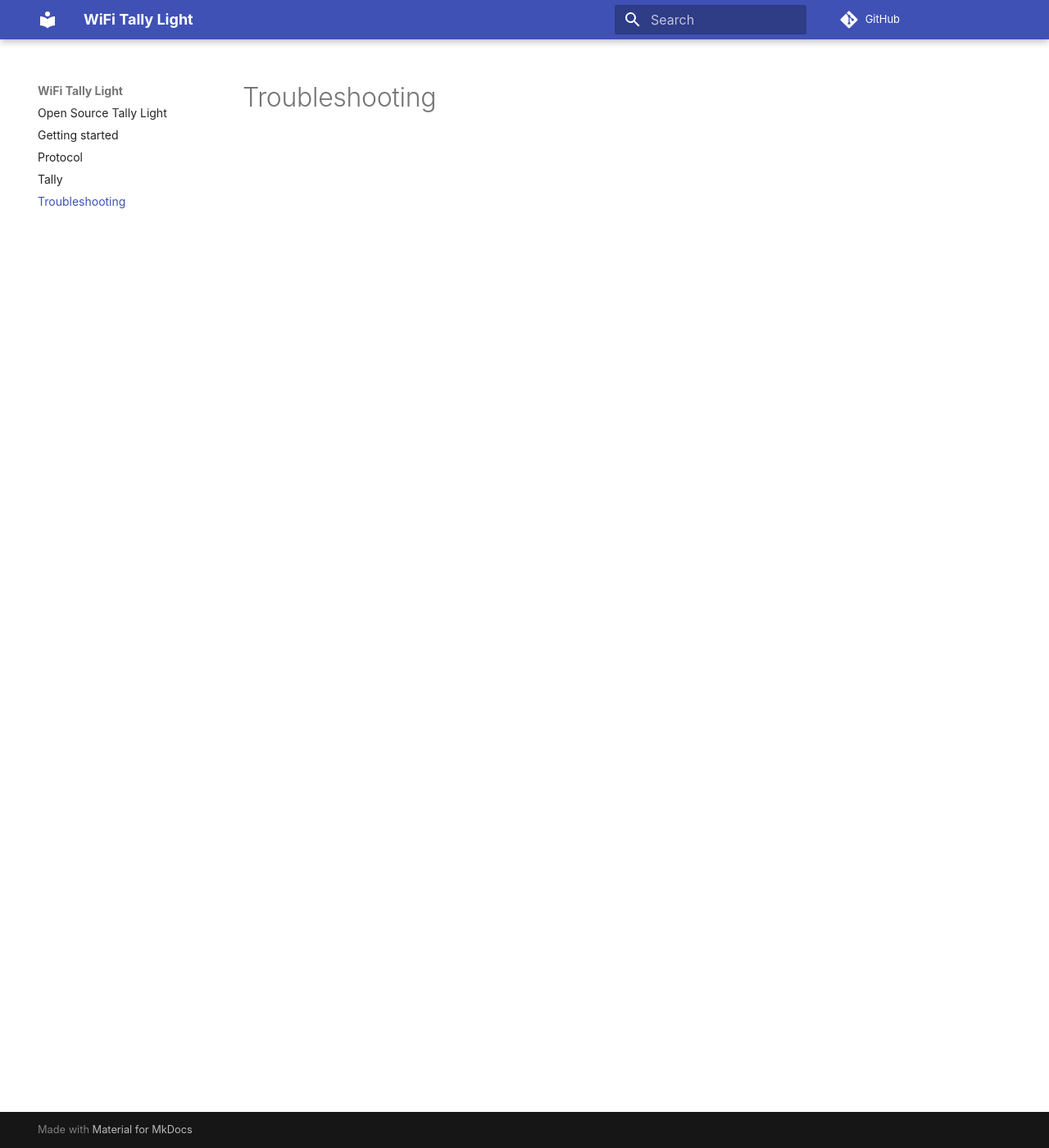
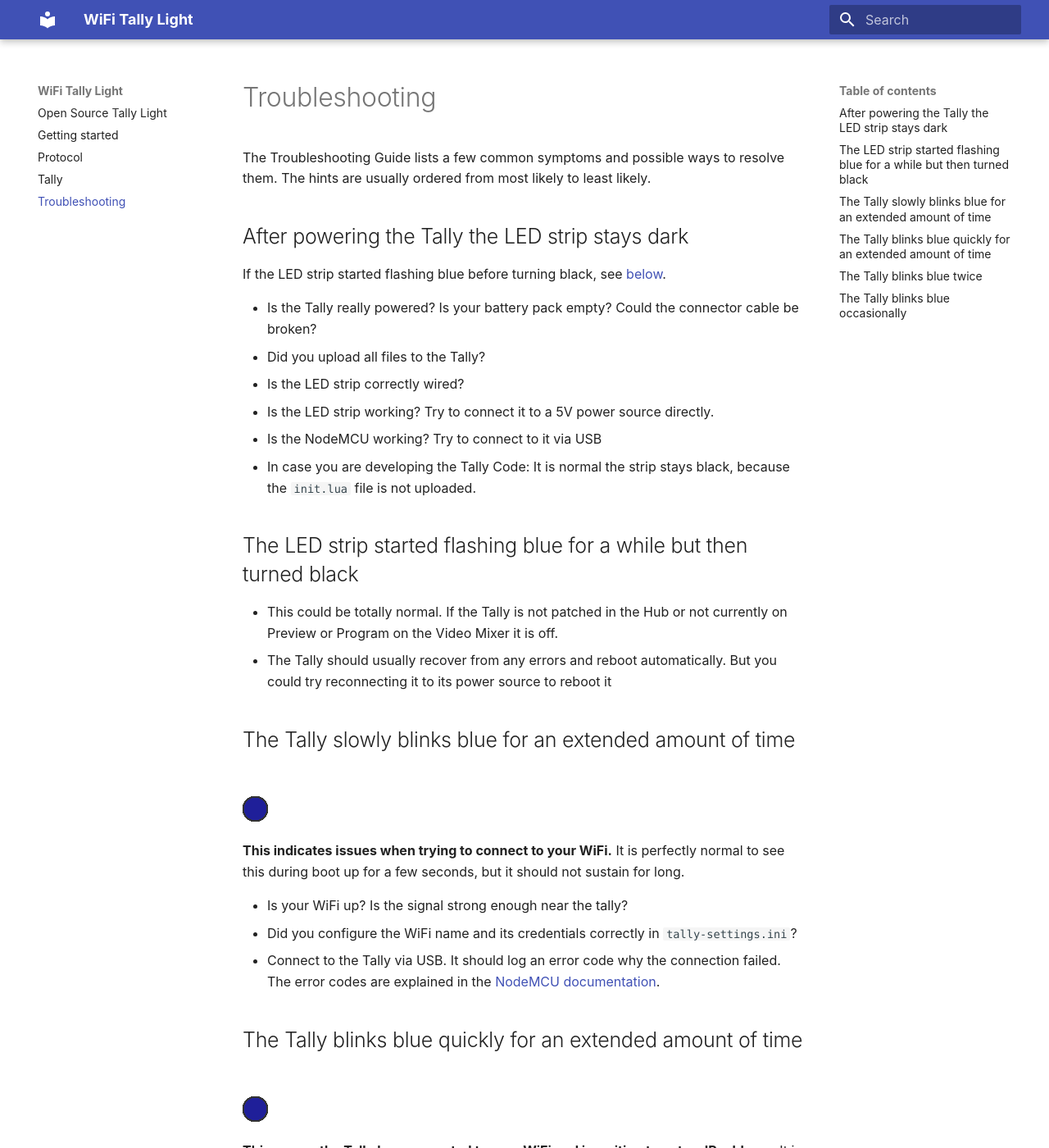
Before and after one commit to wifi-tally/wifi-tally, an MkDocs documentation site: the page built from documentation/docs/troubleshooting.md, in a window 1280 px wide and 1400 px high. Shown: the whole window at 82% size. Built offline with MkDocs 1.6.1 and Material for MkDocs 9.7.7, drawn with Linux system fonts in a browser that asks for light colours; comment, search, counter and statistics services are not loaded; some of the changed text lies outside the part shown.

Commit message:
finish getting started guide and troubleshooting

```diff
--- a/documentation/docs/troubleshooting.md
+++ b/documentation/docs/troubleshooting.md
@@ -1 +1,67 @@
 # Troubleshooting
+
+The Troubleshooting Guide lists a few common symptoms and possible ways to resolve them.
+The hints are usually ordered from most likely to least likely.
+
+## After powering the Tally the LED strip stays dark
+
+If the LED strip started flashing blue before turning black, see [below](#the-led-strip-started-flashing-blue-for-a-while-but-then-turned-black).
+
+* Is the Tally really powered? Is your battery pack empty? Could the connector cable be broken?
+* Did you upload all files to the Tally?
+* Is the LED strip correctly wired?
+* Is the LED strip working? Try to connect it to a 5V power source directly.
+* Is the NodeMCU working? Try to connect to it via USB
+* In case you are developing the Tally Code: It is normal the strip stays black, because the
+  `init.lua` file is not uploaded.
+
+## The LED strip started flashing blue for a while but then turned black
+
+* This could be totally normal. If the Tally is not patched in the Hub or not currently on
+  Preview or Program on the Video Mixer it is off.
+* The Tally should usually recover from any errors and reboot automatically. But you could
+  try reconnecting it to its power source to reboot it
+
+## The Tally slowly blinks blue for an extended amount of time
+
+![](images/blink-wait-for-wifi.gif)
+
+**This indicates issues when trying to connect to your WiFi.** It is perfectly normal to see
+this during boot up for a few seconds, but it should not sustain for long.
+
+* Is your WiFi up? Is the signal strong enough near the tally?
+* Did you configure the WiFi name and its credentials correctly in `tally-settings.ini`?
+* Connect to the Tally via USB. It should log an error code why the connection failed.
+  The error codes are explained in the [NodeMCU documentation](https://nodemcu.readthedocs.io/en/master/modules/wifi/#wifieventmonreason).
+
+## The Tally blinks blue quickly for an extended amount of time
+
+![](images/blink-wait-for-ip.gif)
+
+**This means the Tally has connected to your WiFi and is waiting to get an IP address.**
+It is perfectly normal to see this during boot up for a seconds, but it should not
+sustain for long.
+
+This very likely points to an issue with your WiFi configuration.
+
+* Does your WiFi run DHCP? Are there enough free addresses that your WiFi router could issue?
+
+## The Tally blinks blue twice
+
+![](images/blink-wait-for-server.gif)
+
+**This indicates that the Tally can not connect to the hub.**
+
+* Is the hub running?
+* Is the hubs IP correctly configured in `tally-settings.ini`? Did the IP address of the computer
+  running the hub change?
+* Could there be a firewall blocking traffic between the Tally and the hub? Communication runs on port `7411` by default.
+
+## The Tally blinks blue occasionally
+
+![quick blue blinking](images/blink-unknown.gif)
+
+**This indicates that the tally is connected to the hub, but the hub does not know
+which signal the tally should show.**
+
+* Did the hub connect to your Video Mixer?
--- a/documentation/mkdocs.yml
+++ b/documentation/mkdocs.yml
@@ -1,6 +1,6 @@
 site_name: WiFi Tally Light
 site_url: https://wifi-tally.github.io/
-repo_url: https://github.com/wifi-tally/wifi-tally/documentation
+repo_url: ~
 site_description: A low-cost, high-reliable Open Source WiFi Tally Light
 lang:
   - en
```
Also changed, not shown: documentation/README.md (+1 -1 lines), documentation/docs/getting-started.md (+96 -41 lines), documentation/docs/index.md (+7 -9 lines), documentation/docs/images/on-breadboard.jpg (added).
